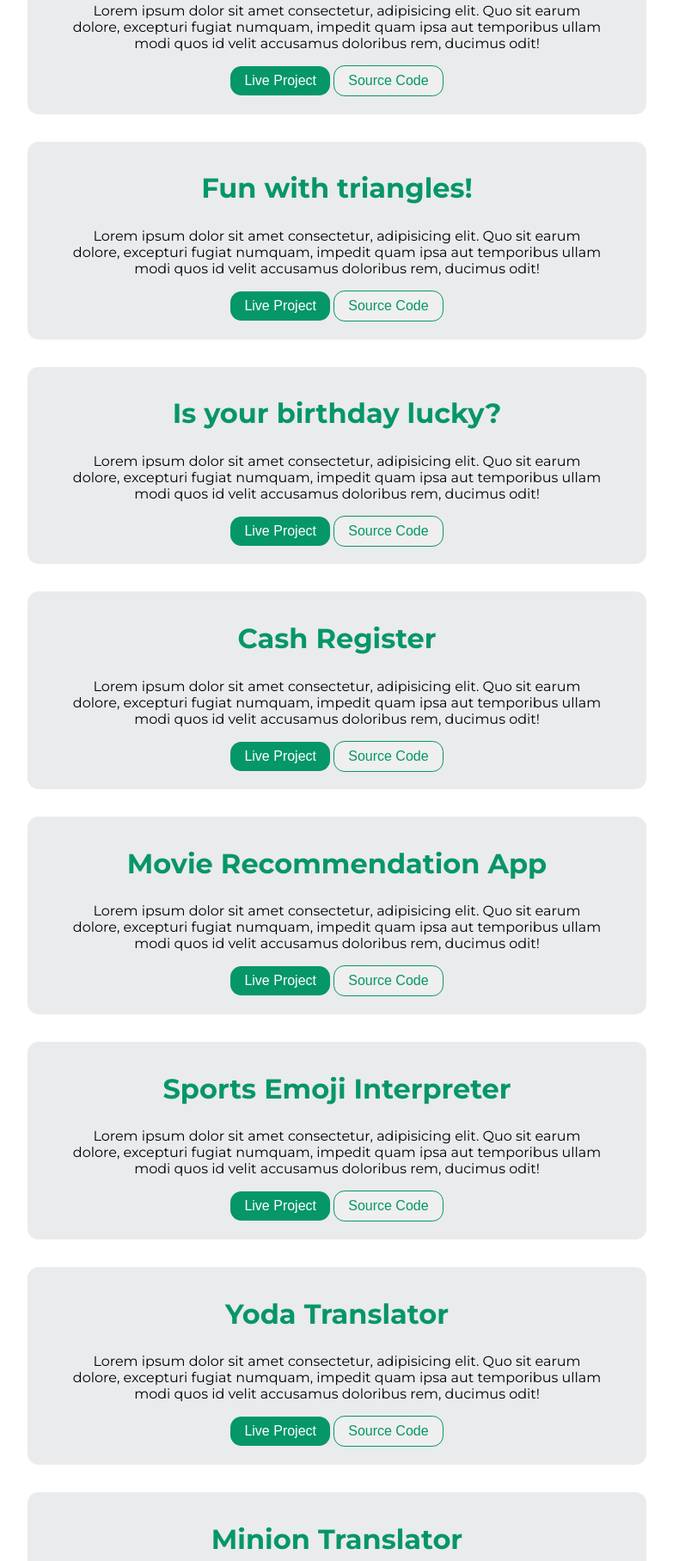
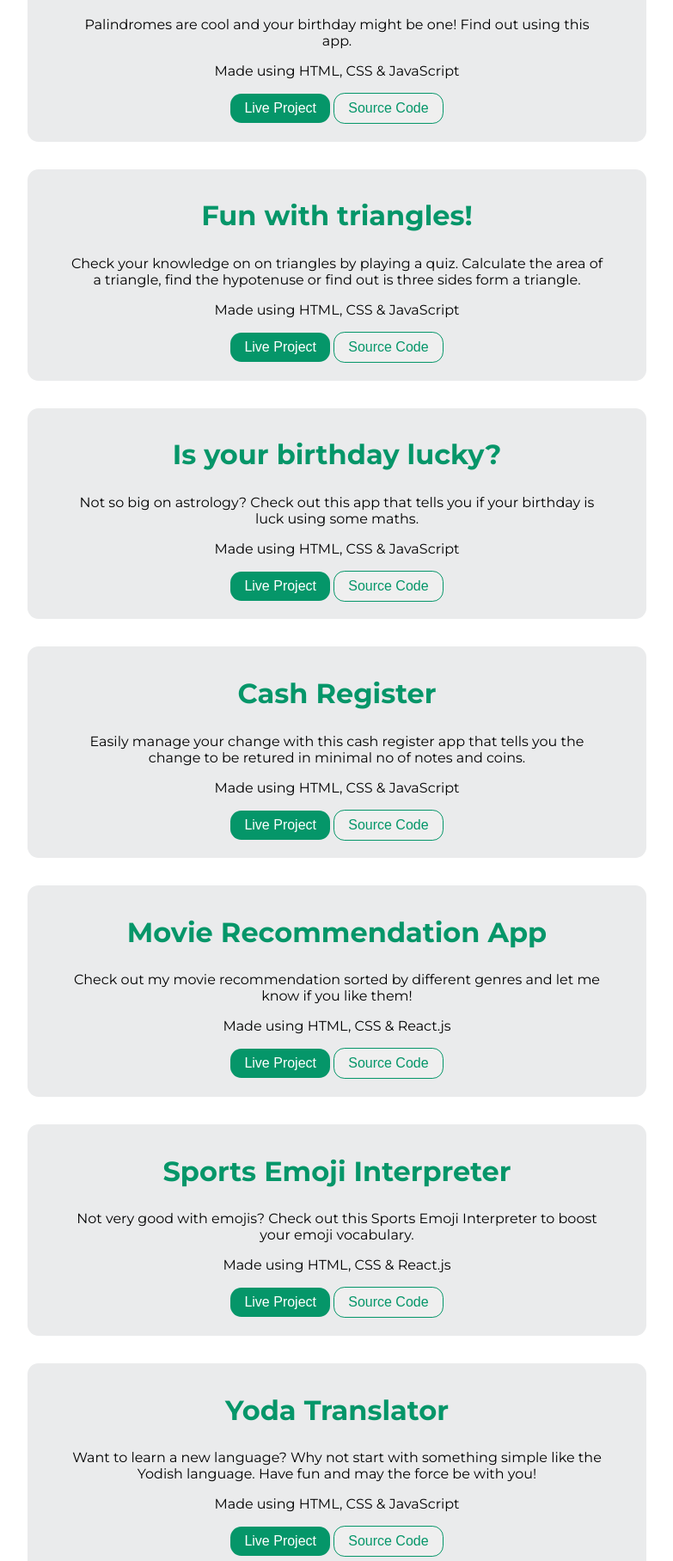
Before and after one commit to mohitdhatrak/mohitdhatrak-portfolio-old, a plain HTML site: page projects.html in a window 1280 px wide. Shown: the part 984-2800 px from the top of the page at 86% size, without its empty margins (248-1031 px from the left). Drawn offline with Linux system fonts and the light colour scheme.

Commit message:
added description and tech stack for projects

```diff
--- a/projects.html
+++ b/projects.html
@@ -32,11 +32,11 @@
         <section class="align-centre section ow">
             <h2>Stock Profit and Loss calculator</h2>
             <p>
-                Lorem ipsum dolor sit amet consectetur, adipisicing elit. Quo
-                sit earum dolore, excepturi fugiat numquam, impedit quam ipsa
-                aut temporibus ullam modi quos id velit accusamus doloribus rem,
-                ducimus odit!
+                Investing in stocks? Calculate your profit or loss using this
+                stock profit and loss calculator
             </p>
+            <p>Made using HTML, CSS & JavaScript</p>
+
             <a
                 target="_blank"
                 href="https://stock-loss-profit-calculator.netlify.app/"
@@ -54,11 +54,11 @@
         <section class="align-centre section ow">
             <h2>Palindrome birthday...</h2>
             <p>
-                Lorem ipsum dolor sit amet consectetur, adipisicing elit. Quo
-                sit earum dolore, excepturi fugiat numquam, impedit quam ipsa
-                aut temporibus ullam modi quos id velit accusamus doloribus rem,
-                ducimus odit!
+                Palindromes are cool and your birthday might be one! Find out
+                using this app.
             </p>
+            <p>Made using HTML, CSS & JavaScript</p>
+
             <a
                 target="_blank"
                 href="https://my-palindrome-birthday-checker.netlify.app/"
@@ -76,11 +76,12 @@
         <section class="align-centre section ow">
             <h2>Fun with triangles!</h2>
             <p>
-                Lorem ipsum dolor sit amet consectetur, adipisicing elit. Quo
-                sit earum dolore, excepturi fugiat numquam, impedit quam ipsa
-                aut temporibus ullam modi quos id velit accusamus doloribus rem,
-                ducimus odit!
+                Check your knowledge on on triangles by playing a quiz.
+                Calculate the area of a triangle, find the hypotenuse or find
+                out is three sides form a triangle.
             </p>
+            <p>Made using HTML, CSS & JavaScript</p>
+
             <a
                 target="_blank"
                 href="https://fun-with-triangles-mohitdhatrak.netlify.app/"
@@ -98,11 +99,10 @@
         <section class="align-centre section ow">
             <h2>Is your birthday lucky?</h2>
             <p>
-                Lorem ipsum dolor sit amet consectetur, adipisicing elit. Quo
-                sit earum dolore, excepturi fugiat numquam, impedit quam ipsa
-                aut temporibus ullam modi quos id velit accusamus doloribus rem,
-                ducimus odit!
+                Not so big on astrology? Check out this app that tells you if
+                your birthday is luck using some maths.
             </p>
+            <p>Made using HTML, CSS & JavaScript</p>
             <a target="_blank" href="https://luckynumber-birthday.netlify.app/">
                 <button class="primary-button">Live Project</button></a
             >
@@ -117,11 +117,10 @@
         <section class="align-centre section ow">
             <h2>Cash Register</h2>
             <p>
-                Lorem ipsum dolor sit amet consectetur, adipisicing elit. Quo
-                sit earum dolore, excepturi fugiat numquam, impedit quam ipsa
-                aut temporibus ullam modi quos id velit accusamus doloribus rem,
-                ducimus odit!
+                Easily manage your change with this cash register app that tells
+                you the change to be retured in minimal no of notes and coins.
             </p>
+            <p>Made using HTML, CSS & JavaScript</p>
             <a target="_blank" href="https://my-change-calculator.netlify.app/">
                 <button class="primary-button">Live Project</button></a
             >
@@ -136,11 +135,10 @@
         <section class="align-centre section ow">
             <h2>Movie Recommendation App</h2>
             <p>
-                Lorem ipsum dolor sit amet consectetur, adipisicing elit. Quo
-                sit earum dolore, excepturi fugiat numquam, impedit quam ipsa
-                aut temporibus ullam modi quos id velit accusamus doloribus rem,
-                ducimus odit!
+                Check out my movie recommendation sorted by different genres and
+                let me know if you like them!
             </p>
+            <p>Made using HTML, CSS & React.js</p>
             <a
                 target="_blank"
                 href="https://my-movie-recommendation.netlify.app/"
@@ -158,11 +156,11 @@
         <section class="align-centre section ow">
             <h2>Sports Emoji Interpreter</h2>
             <p>
-                Lorem ipsum dolor sit amet consectetur, adipisicing elit. Quo
-                sit earum dolore, excepturi fugiat numquam, impedit quam ipsa
-                aut temporibus ullam modi quos id velit accusamus doloribus rem,
-                ducimus odit!
+                Not very good with emojis? Check out this Sports Emoji
+                Interpreter to boost your emoji vocabulary.
             </p>
+            <p>Made using HTML, CSS & React.js</p>
+
             <a
                 target="_blank"
                 href="https://sports-emoji-interpreter.netlify.app/"
@@ -180,11 +178,12 @@
         <section class="align-centre section ow">
             <h2>Yoda Translator</h2>
             <p>
-                Lorem ipsum dolor sit amet consectetur, adipisicing elit. Quo
-                sit earum dolore, excepturi fugiat numquam, impedit quam ipsa
-                aut temporibus ullam modi quos id velit accusamus doloribus rem,
-                ducimus odit!
+                Want to learn a new language? Why not start with something
+                simple like the Yodish language. Have fun and may the force be
+                with you!
             </p>
+            <p>Made using HTML, CSS & JavaScript</p>
+
             <a target="_blank" href="https://yodishlanguage.netlify.app/">
                 <button class="primary-button">Live Project</button></a
             >
@@ -199,11 +198,11 @@
         <section class="align-centre section ow">
             <h2>Minion Translator</h2>
             <p>
-                Lorem ipsum dolor sit amet consectetur, adipisicing elit. Quo
-                sit earum dolore, excepturi fugiat numquam, impedit quam ipsa
-                aut temporibus ullam modi quos id velit accusamus doloribus rem,
-                ducimus odit!
+                Want to speak minionese the language of minions? Check out this
+                minion language translator that translates your text into
+                minionese.
             </p>
+            <p>Made using HTML, CSS & JavaScript</p>
             <a target="_blank" href="https://minioneselanguage.netlify.app/">
                 <button class="primary-button">Live Project</button></a
             >
@@ -218,11 +217,10 @@
         <section class="align-centre section ow">
             <h2>MCU Quiz</h2>
             <p>
-                Lorem ipsum dolor sit amet consectetur, adipisicing elit. Quo
-                sit earum dolore, excepturi fugiat numquam, impedit quam ipsa
-                aut temporibus ullam modi quos id velit accusamus doloribus rem,
-                ducimus odit!
+                Are you a Marvel fan? Check out this quiz on MCU and claim your
+                spot on the leaderboard.
             </p>
+            <p>Made using Node.js</p>
             <a
                 target="_blank"
                 href="https://replit.com/@mohitdhatrak/MCUQuiz?embed=1&output=1"
@@ -237,11 +235,10 @@
         <section class="align-centre section ow">
             <h2>How well do you know me Quiz</h2>
             <p>
-                Lorem ipsum dolor sit amet consectetur, adipisicing elit.
-                Dolorum maxime itaque iusto ullam voluptatibus sint distinctio
-                officiis. Mollitia quasi id corporis laudantium nisi dolore?
-                Provident ut rem corporis commodi dicta.
+                This a quiz with a few questions on me. Find out how well do you
+                know me and let me know how you fared.
             </p>
+            <p>Made using Node.js</p>
             <a
                 target="_blank"
                 href="https://replit.com/@mohitdhatrak/DoYouKnowMeQuiz?embed=1&output=1#index.js"
```
